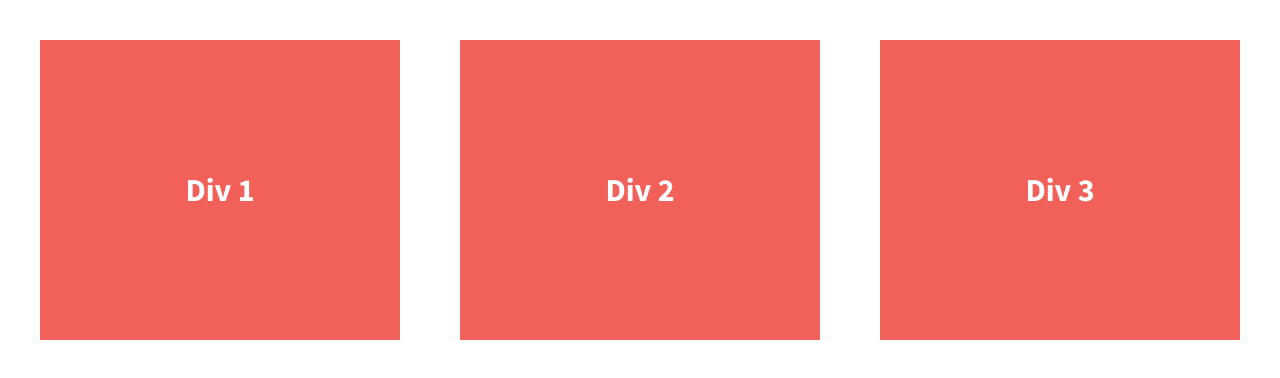
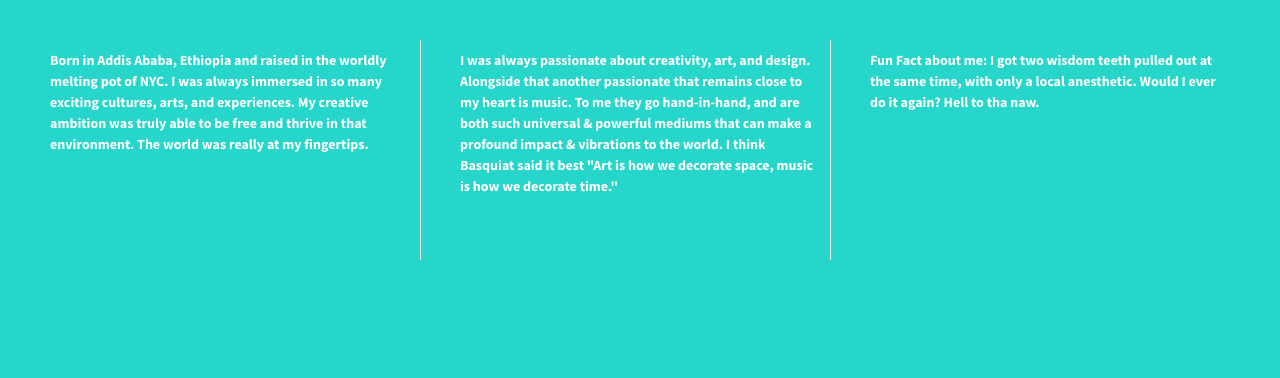
Before and after one commit to selamwondwossen/Flexbox-divs, a plain HTML site: page index.html in a window 1280 px wide. Drawn offline with nearby package versions, Linux system fonts and the light colour scheme.

Commit message:
Updated background color and divs copy and layout

```diff
--- a/css/main.css
+++ b/css/main.css
@@ -11,7 +11,7 @@
    ========================================================================== */
 
 html {
-    color: #222;
+    color: #e4fb83;
     font-size: 1em;
     line-height: 1.4;
 }
@@ -97,7 +97,7 @@ textarea {
 
 
 html {
-  background-color: #fff;
+  background-color: #26d6cb;
   height: 100%;
 }
 
@@ -119,15 +119,18 @@ body {
   /*give the divs a width of 30%, add display:flex, set justify-content and align-items to center*/
   color: #fff;
   line-height: 1.5em;
-  font-size: 1.6em;
-  background-color: #f16059;
-  height: 300px;
+  font-size: 0.7em;
+  height: 200px;
   width: 30%;
   display: flex;
   justify-content: center;
-  align-items: center;
+  align-items: baseline;
+  padding: 10px;
 }
 
+.div-1, .div-2{
+    border-right: 1px solid #eee;
+}
 
 
 
--- a/index.html
+++ b/index.html
@@ -23,13 +23,17 @@
 
         <section class="wrapper">
             <div class="div-1">
-                Div 1
+                Born in Addis Ababa, Ethiopia and raised in the worldly melting pot of NYC. I was always immersed in so many exciting cultures, arts, and experiences.
+                My creative ambition was truly able to be free and thrive in that environment. The world was really at my fingertips.
             </div>
             <div class="div-2">
-                Div 2
+                I was always passionate about creativity, art, and design. Alongside that another passionate that remains close to my heart
+                is music. To me they go hand-in-hand, and are both such universal & powerful mediums that can make a profound impact & vibrations to the world.
+                I think Basquiat said it best "Art is how we decorate space, music is how we decorate time."
             </div>
             <div class="div-3">
-                Div 3
+                Fun Fact about me: I got two wisdom teeth pulled out at the same time, with only a local anesthetic.
+                Would I ever do it again? Hell to tha naw.
             </div>
         </section>
 
```
